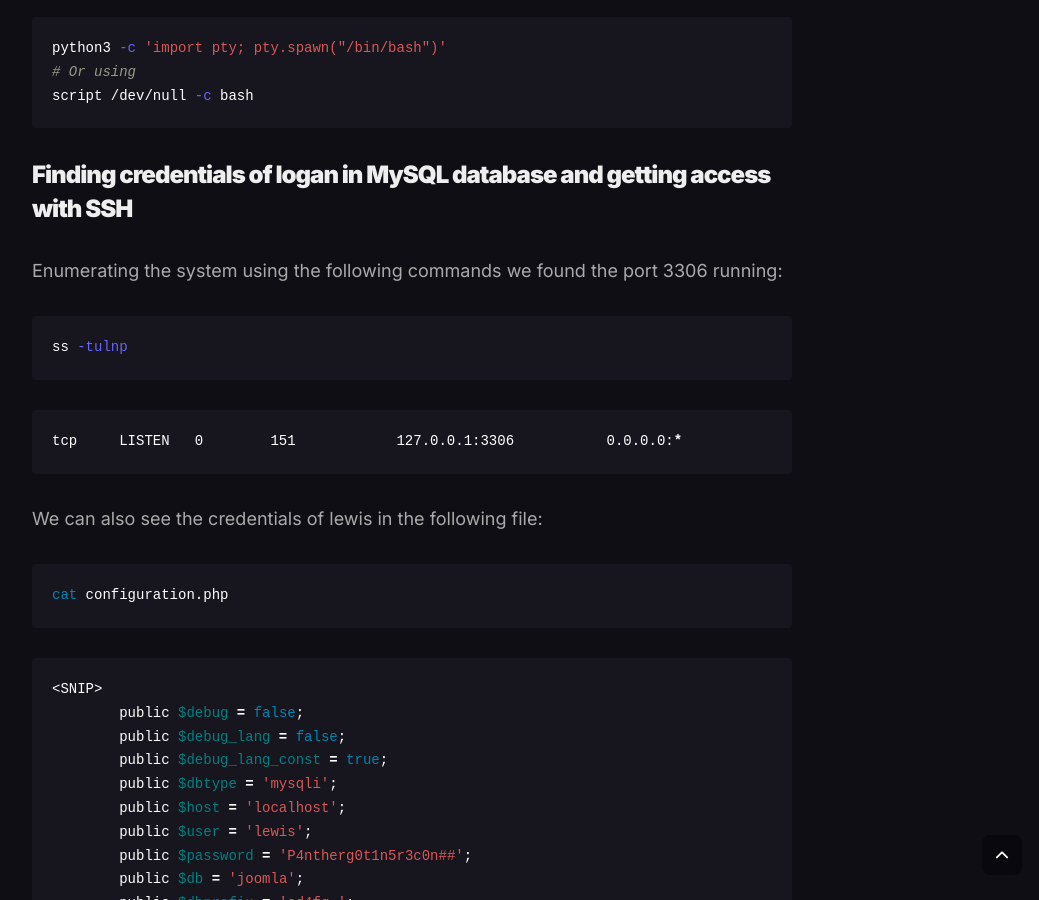
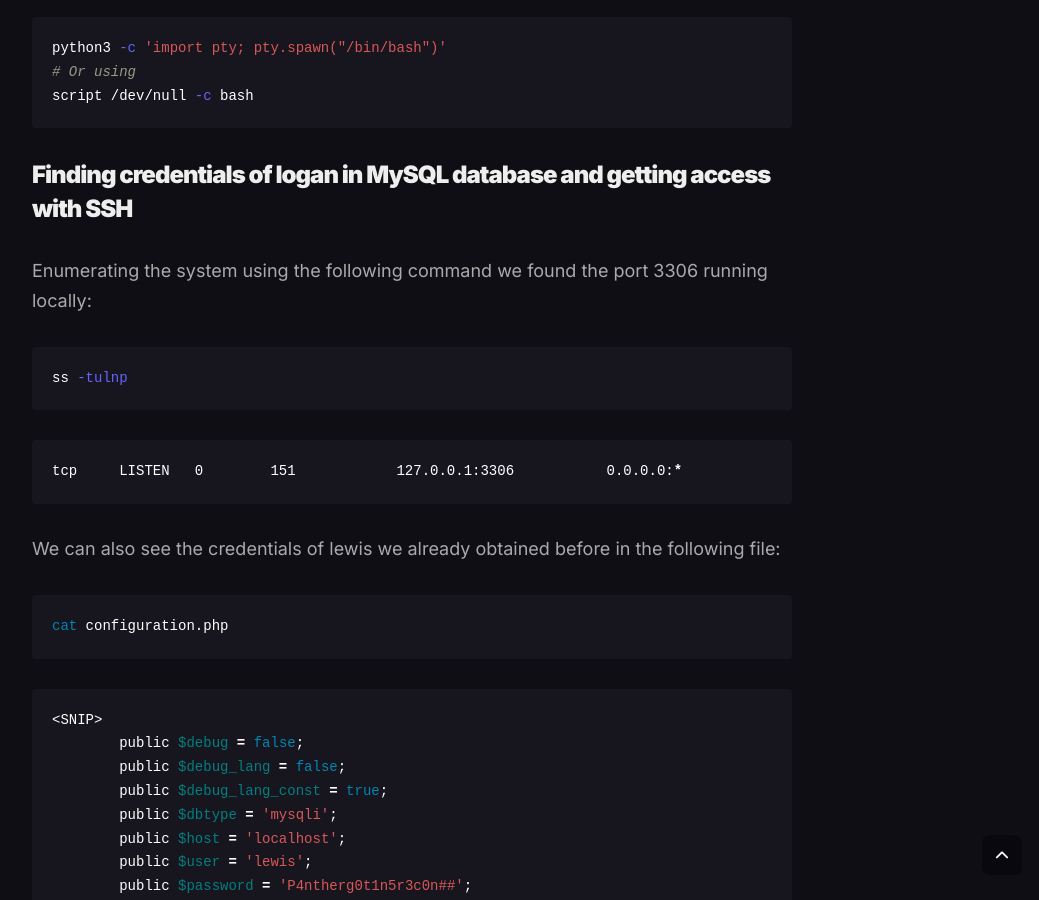
Before and after one commit to Vorkharium/vorkharium.github.io, a Jekyll site: the page built from _posts/2024-11-20-HTB-DevVortex-Write-up.md, in a window 1280 px wide and 900 px high, scrolled down 6310 px. Shown: the whole window, without its empty margins (228-1267 px from the left). Built offline with Jekyll 4.4.1, drawn with Linux system fonts in a browser that asks for light colours.

Commit message:
Update 2024-11-20-HTB-DevVortex-Write-up.md

````diff
--- a/_posts/2024-11-20-HTB-DevVortex-Write-up.md
+++ b/_posts/2024-11-20-HTB-DevVortex-Write-up.md
@@ -210,7 +210,7 @@ script /dev/null -c bash
 ```
 
 ### Finding credentials of logan in MySQL database and getting access with SSH
-Enumerating the system using the following commands we found the port 3306 running:
+Enumerating the system using the following command we found the port 3306 running locally:
 
 ```shell
 ss -tulnp
@@ -220,7 +220,7 @@ ss -tulnp
 tcp     LISTEN   0        151            127.0.0.1:3306           0.0.0.0:*
 ```
 
-We can also see the credentials of lewis in the following file:
+We can also see the credentials of lewis we already obtained before in the following file:
 
 ```shell
 cat configuration.php
````
